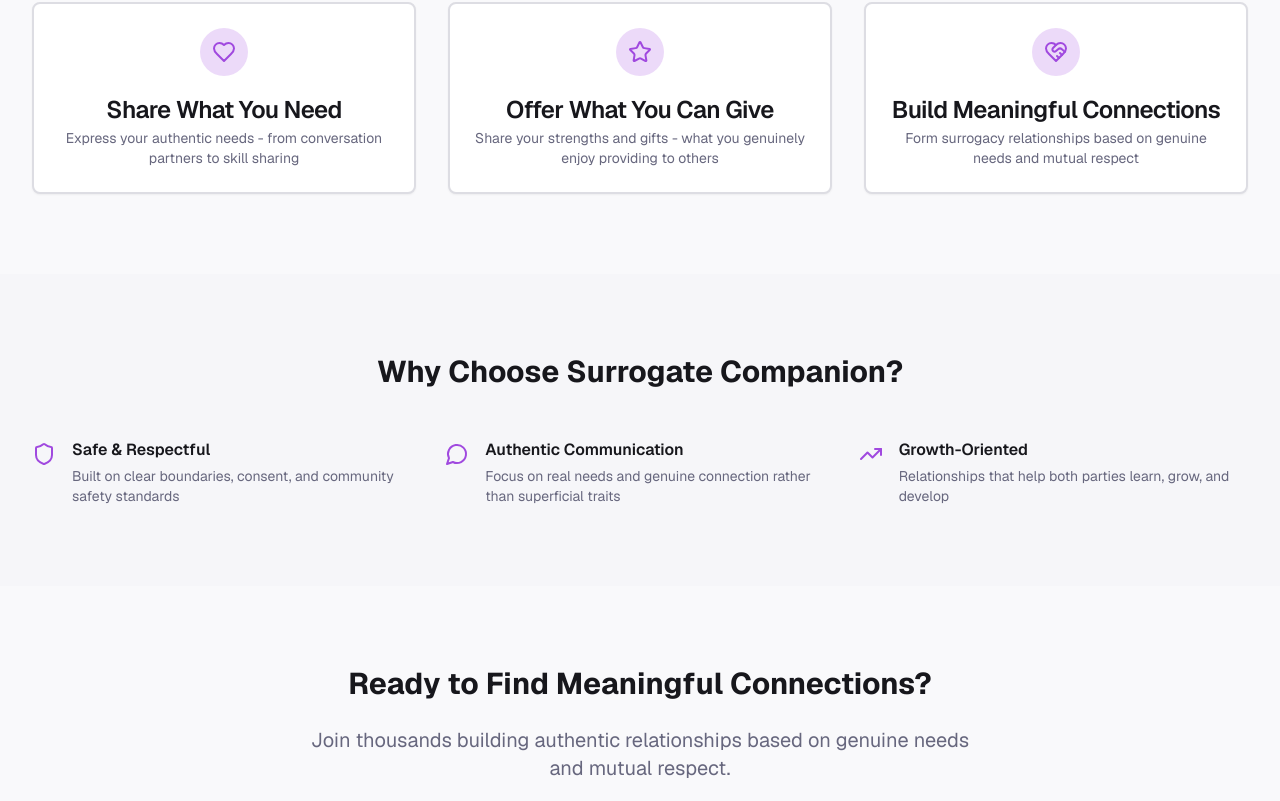
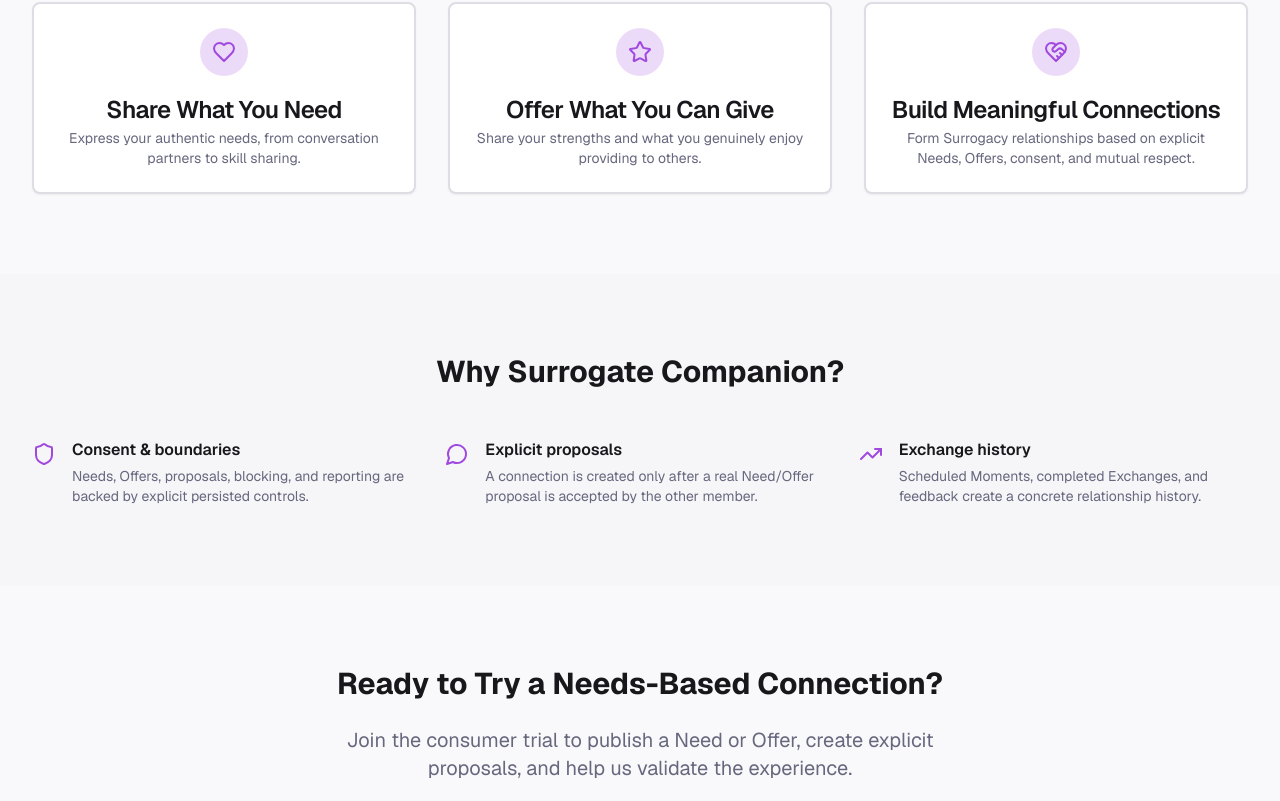
Before and after one commit to agustealo/Surrogate-Network, a Next.js app: page / in a window 1280 px wide. Shown: the part 899-1700 px from the top of the page. Built offline with nearby package versions, Linux system fonts and the light colour scheme.

Commit message:
fix: remove dead join routes and ungrounded trial marketing

```diff
--- a/src/app/(public)/page.tsx
+++ b/src/app/(public)/page.tsx
@@ -1,8 +1,9 @@
 import type { Metadata } from 'next';
-import { Card, CardContent, CardDescription, CardFooter, CardHeader, CardTitle } from '@/components/ui/card';
+import { Card, CardDescription, CardHeader, CardTitle } from '@/components/ui/card';
 import { Button } from '@/components/ui/button';
 import { HeartHandshake, Shield, Star, MessageCircle, TrendingUp, Heart } from 'lucide-react';
 import Link from 'next/link';
+import { routes } from '@/lib/routes';
 
 export const metadata: Metadata = {
   title: 'Surrogate Companion - Meaningful Connections',
@@ -12,115 +13,95 @@ export const metadata: Metadata = {
 export default function PublicHomePage() {
   return (
     <div className="flex flex-col">
-      <section className="relative py-20 lg:py-32 bg-gradient-to-b from-primary/10 to-background">
-        <div className="container mx-auto px-4 sm:px-6 lg:px-8 text-center">
-          <div className="flex justify-center mb-6">
-            <div className="p-4 bg-primary/20 rounded-full">
+      <section className="relative bg-gradient-to-b from-primary/10 to-background py-20 lg:py-32">
+        <div className="container mx-auto px-4 text-center sm:px-6 lg:px-8">
+          <div className="mb-6 flex justify-center">
+            <div className="rounded-full bg-primary/20 p-4">
               <HeartHandshake className="h-12 w-12 text-primary" />
             </div>
           </div>
-          <h1 className="text-4xl sm:text-5xl lg:text-6xl font-bold text-foreground mb-6">
+          <h1 className="mb-6 text-4xl font-bold text-foreground sm:text-5xl lg:text-6xl">
             Meaningful Connections
             <br />
             <span className="text-primary">Through Needs-Based Relationships</span>
           </h1>
-          <p className="text-xl text-muted-foreground max-w-2xl mx-auto mb-10">
+          <p className="mx-auto mb-10 max-w-2xl text-xl text-muted-foreground">
             Discover what you need, offer what you can give, and build relationships
             that enrich both lives. Join a community focused on genuine connection and mutual growth.
           </p>
-          <div className="flex flex-col sm:flex-row gap-4 justify-center">
-            <Button size="lg" asChild className="text-lg px-8">
-              <Link href="/join">
-                Join Surrogate Companion
-              </Link>
+          <div className="flex flex-col justify-center gap-4 sm:flex-row">
+            <Button size="lg" asChild className="px-8 text-lg">
+              <Link href={routes.public.signup}>Join Surrogate Companion</Link>
             </Button>
-            <Button size="lg" variant="outline" asChild className="text-lg px-8">
-              <Link href="/how-it-works">
-                Learn How It Works
-              </Link>
+            <Button size="lg" variant="outline" asChild className="px-8 text-lg">
+              <Link href={routes.public.howItWorks}>Learn How It Works</Link>
             </Button>
           </div>
         </div>
       </section>
 
-      <section className="py-20 bg-background">
+      <section className="bg-background py-20">
         <div className="container mx-auto px-4 sm:px-6 lg:px-8">
-          <h2 className="text-3xl font-bold text-center mb-12">
-            How Surrogate Companion Works
-          </h2>
-          <div className="grid md:grid-cols-3 gap-8">
-            <Card className="text-center border-2 hover:border-primary/50 transition-colors">
+          <h2 className="mb-12 text-center text-3xl font-bold">How Surrogate Companion Works</h2>
+          <div className="grid gap-8 md:grid-cols-3">
+            <Card className="border-2 text-center transition-colors hover:border-primary/50">
               <CardHeader>
-                <div className="mx-auto w-12 h-12 bg-primary/20 rounded-full flex items-center justify-center mb-4">
+                <div className="mx-auto mb-4 flex h-12 w-12 items-center justify-center rounded-full bg-primary/20">
                   <Heart className="h-6 w-6 text-primary" />
                 </div>
                 <CardTitle>Share What You Need</CardTitle>
-                <CardDescription>
-                  Express your authentic needs - from conversation partners to skill sharing
-                </CardDescription>
+                <CardDescription>Express your authentic needs, from conversation partners to skill sharing.</CardDescription>
               </CardHeader>
             </Card>
 
-            <Card className="text-center border-2 hover:border-primary/50 transition-colors">
+            <Card className="border-2 text-center transition-colors hover:border-primary/50">
               <CardHeader>
-                <div className="mx-auto w-12 h-12 bg-primary/20 rounded-full flex items-center justify-center mb-4">
+                <div className="mx-auto mb-4 flex h-12 w-12 items-center justify-center rounded-full bg-primary/20">
                   <Star className="h-6 w-6 text-primary" />
                 </div>
                 <CardTitle>Offer What You Can Give</CardTitle>
-                <CardDescription>
-                  Share your strengths and gifts - what you genuinely enjoy providing to others
-                </CardDescription>
+                <CardDescription>Share your strengths and what you genuinely enjoy providing to others.</CardDescription>
               </CardHeader>
             </Card>
 
-            <Card className="text-center border-2 hover:border-primary/50 transition-colors">
+            <Card className="border-2 text-center transition-colors hover:border-primary/50">
               <CardHeader>
-                <div className="mx-auto w-12 h-12 bg-primary/20 rounded-full flex items-center justify-center mb-4">
+                <div className="mx-auto mb-4 flex h-12 w-12 items-center justify-center rounded-full bg-primary/20">
                   <HeartHandshake className="h-6 w-6 text-primary" />
                 </div>
                 <CardTitle>Build Meaningful Connections</CardTitle>
-                <CardDescription>
-                  Form surrogacy relationships based on genuine needs and mutual respect
-                </CardDescription>
+                <CardDescription>Form Surrogacy relationships based on explicit Needs, Offers, consent, and mutual respect.</CardDescription>
               </CardHeader>
             </Card>
           </div>
         </div>
       </section>
 
-      <section className="py-20 bg-muted/30">
+      <section className="bg-muted/30 py-20">
         <div className="container mx-auto px-4 sm:px-6 lg:px-8">
-          <h2 className="text-3xl font-bold text-center mb-12">
-            Why Choose Surrogate Companion?
-          </h2>
-          <div className="grid md:grid-cols-2 lg:grid-cols-3 gap-6">
+          <h2 className="mb-12 text-center text-3xl font-bold">Why Surrogate Companion?</h2>
+          <div className="grid gap-6 md:grid-cols-2 lg:grid-cols-3">
             <div className="flex items-start gap-4">
-              <Shield className="h-6 w-6 text-primary shrink-0 mt-1" />
+              <Shield className="mt-1 h-6 w-6 shrink-0 text-primary" />
               <div>
-                <h3 className="font-semibold mb-1">Safe & Respectful</h3>
-                <p className="text-sm text-muted-foreground">
-                  Built on clear boundaries, consent, and community safety standards
-                </p>
+                <h3 className="mb-1 font-semibold">Consent & boundaries</h3>
+                <p className="text-sm text-muted-foreground">Needs, Offers, proposals, blocking, and reporting are backed by explicit persisted controls.</p>
               </div>
             </div>
 
             <div className="flex items-start gap-4">
-              <MessageCircle className="h-6 w-6 text-primary shrink-0 mt-1" />
+              <MessageCircle className="mt-1 h-6 w-6 shrink-0 text-primary" />
               <div>
-                <h3 className="font-semibold mb-1">Authentic Communication</h3>
-                <p className="text-sm text-muted-foreground">
-                  Focus on real needs and genuine connection rather than superficial traits
-                </p>
+                <h3 className="mb-1 font-semibold">Explicit proposals</h3>
+                <p className="text-sm text-muted-foreground">A connection is created only after a real Need/Offer proposal is accepted by the other member.</p>
               </div>
             </div>
 
             <div className="flex items-start gap-4">
-              <TrendingUp className="h-6 w-6 text-primary shrink-0 mt-1" />
+              <TrendingUp className="mt-1 h-6 w-6 shrink-0 text-primary" />
               <div>
-                <h3 className="font-semibold mb-1">Growth-Oriented</h3>
-                <p className="text-sm text-muted-foreground">
-                  Relationships that help both parties learn, grow, and develop
-                </p>
+                <h3 className="mb-1 font-semibold">Exchange history</h3>
+                <p className="text-sm text-muted-foreground">Scheduled Moments, completed Exchanges, and feedback create a concrete relationship history.</p>
               </div>
             </div>
           </div>
@@ -128,23 +109,17 @@ export default function PublicHomePage() {
       </section>
 
       <section className="py-20">
-        <div className="container mx-auto px-4 sm:px-6 lg:px-8 text-center">
-          <h2 className="text-3xl font-bold mb-6">
-            Ready to Find Meaningful Connections?
-          </h2>
-          <p className="text-xl text-muted-foreground max-w-2xl mx-auto mb-10">
-            Join thousands building authentic relationships based on genuine needs and mutual respect.
+        <div className="container mx-auto px-4 text-center sm:px-6 lg:px-8">
+          <h2 className="mb-6 text-3xl font-bold">Ready to Try a Needs-Based Connection?</h2>
+          <p className="mx-auto mb-10 max-w-2xl text-xl text-muted-foreground">
+            Join the consumer trial to publish a Need or Offer, create explicit proposals, and help us validate the experience.
           </p>
-          <div className="flex flex-col sm:flex-row gap-4 justify-center">
-            <Button size="lg" asChild className="text-lg px-8">
-              <Link href="/join">
-                Create Your Free Profile
-              </Link>
+          <div className="flex flex-col justify-center gap-4 sm:flex-row">
+            <Button size="lg" asChild className="px-8 text-lg">
+              <Link href={routes.public.signup}>Create Your Trial Profile</Link>
             </Button>
-            <Button size="lg" variant="outline" asChild className="text-lg px-8">
-              <Link href="/explore">
-                Explore Without Signing Up
-              </Link>
+            <Button size="lg" variant="outline" asChild className="px-8 text-lg">
+              <Link href={routes.public.explore}>Explore Without Signing Up</Link>
             </Button>
           </div>
         </div>
```
